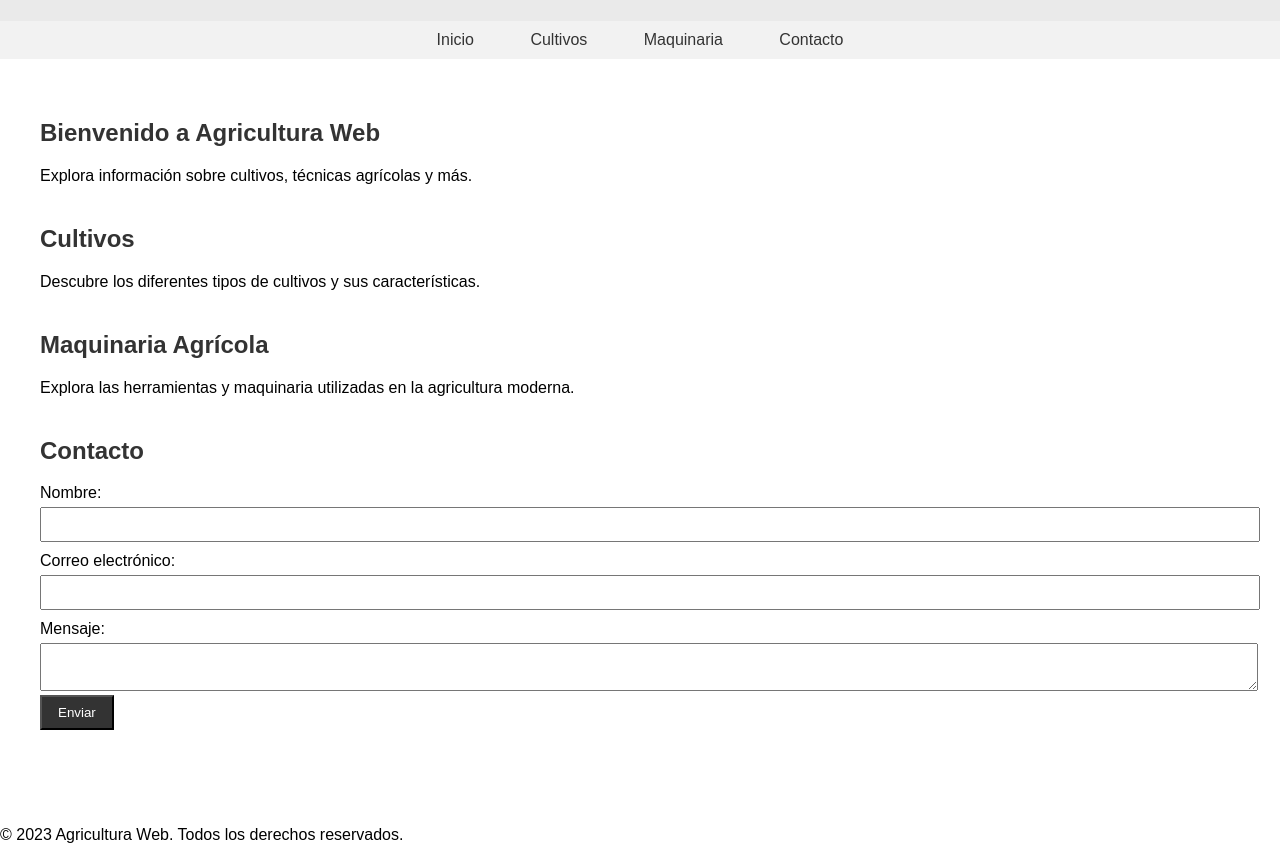
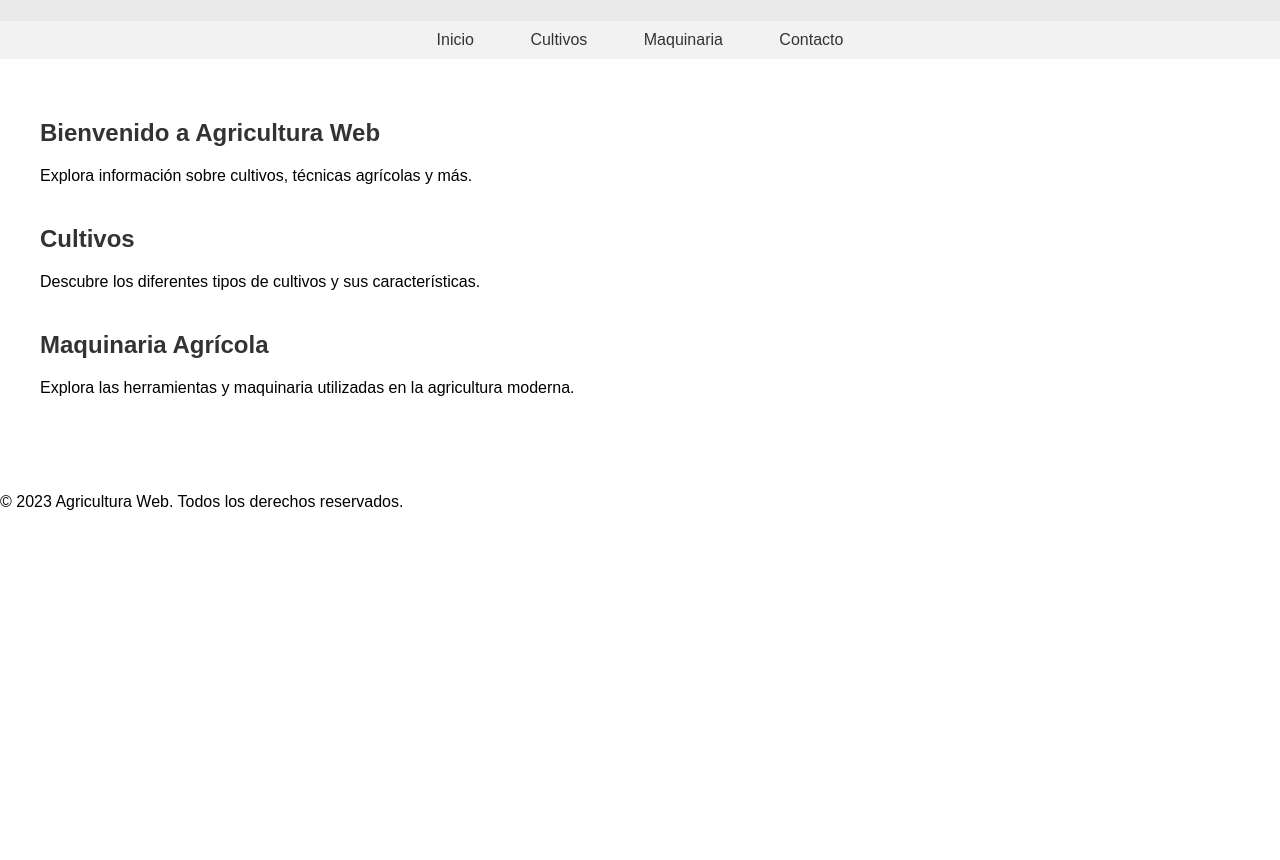
Before and after one commit to fedesao/Respositorio1, a plain HTML site: page Pagina web con chat GPT/Index.html in a window 1280 px wide. Shown: the part 99-959 px from the top of the page. After the commit the page ends 800 px from the top, so only its background shows below. Drawn offline with Linux system fonts and the light colour scheme.

Commit message:
eliminar-gmail

```diff
--- a/Pagina web con chat GPT/Index.html
+++ b/Pagina web con chat GPT/Index.html
@@ -34,19 +34,6 @@
       <h2>Maquinaria Agrícola</h2>
       <p>Explora las herramientas y maquinaria utilizadas en la agricultura moderna.</p>
     </section>
-
-    <section id="contacto">
-      <h2>Contacto</h2>
-      <form>
-        <label for="nombre">Nombre:</label>
-        <input type="text" id="nombre" name="nombre" required>
-        <label for="email">Correo electrónico:</label>
-        <input type="email" id="email" name="email" required>
-        <label for="mensaje">Mensaje:</label>
-        <textarea id="mensaje" name="mensaje" required></textarea>
-        <button type="submit">Enviar</button>
-      </form>
-    </section>
   </main>
 
   <footer>
```
